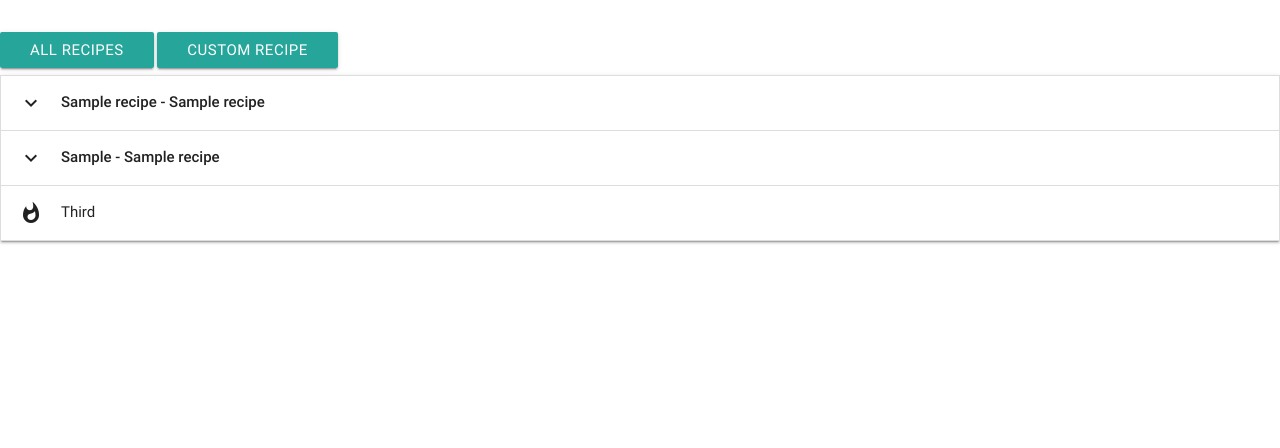
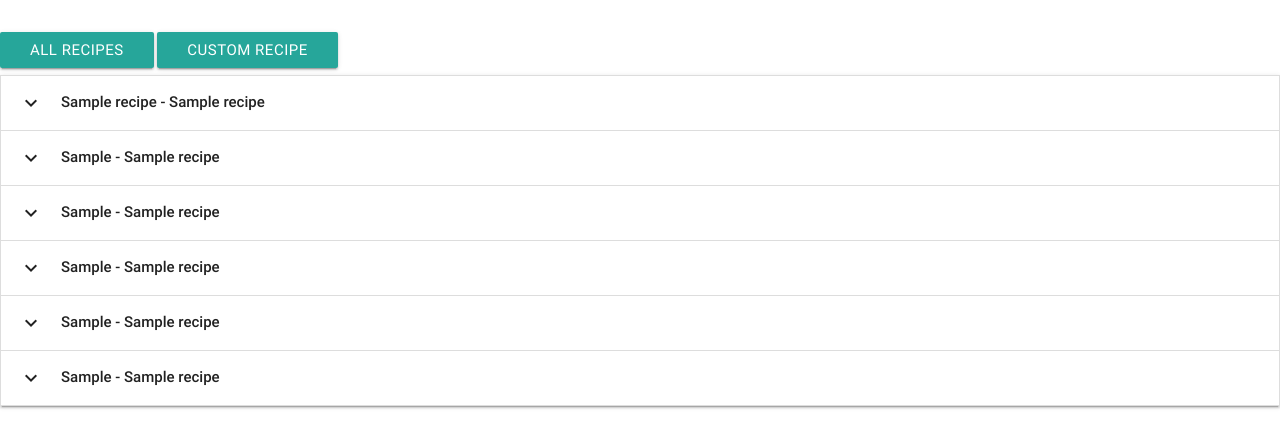
Before and after one commit to Code-Institute-Submissions/Recipes-3, a Flask app: page / in a window 1280 px wide. Shown: the top 448 px of the page. Run offline with Flask 2, Linux system fonts and the light colour scheme; a database or web service that is not in the repository returns one stand-in record (values such as "Sample title"); some libraries are stand-ins or nearby versions.

Commit message:
update recepies

```diff
--- a/templates/recipes.html
+++ b/templates/recipes.html
@@ -24,8 +24,44 @@
     </div>
   </li>
   <li>
-    <div class="collapsible-header"><i class="material-icons">whatshot</i>Third</div>
-    <div class="collapsible-body"><span>Lorem ipsum dolor sit amet.</span></div>
+    <div class="collapsible-header"><i class="material-icons">expand_more</i>
+      <strong>{{recipe.category_steak}} - {{recipe.steak_name}}</strong>
+    </div>
+    <div class="collapsible-body">
+      <span>
+        {{recipe.steak_ingredients}}<br><br> {{recipe.steak_directions}}
+      </span>
+    </div>
+  </li>
+  <li>
+    <div class="collapsible-header"><i class="material-icons">expand_more</i>
+      <strong>{{recipe.category_beef}} - {{recipe.beef_name}}</strong>
+    </div>
+    <div class="collapsible-body">
+      <span>
+        {{recipe.beef_ingredients}}<br><br> {{recipe.beef_directions}}
+      </span>
+    </div>
+  </li>
+  <li>
+    <div class="collapsible-header"><i class="material-icons">expand_more</i>
+      <strong>{{recipe.category_cheesecake}} - {{recipe.cheesecake_name}}</strong>
+    </div>
+    <div class="collapsible-body">
+      <span>
+        {{recipe.cheesecake_ingredients}}<br><br> {{recipe.cheesecake_directions}}
+      </span>
+    </div>
+  </li>
+  <li>
+    <div class="collapsible-header"><i class="material-icons">expand_more</i>
+      <strong>{{recipe.category_oreo}} - {{recipe.oreo_name}}</strong>
+    </div>
+    <div class="collapsible-body">
+      <span>
+        {{recipe.oreo_ingredients}}<br><br> {{recipe.oreo_directions}}
+      </span>
+    </div>
   </li>
   {% endfor %}
 </ul>
```
